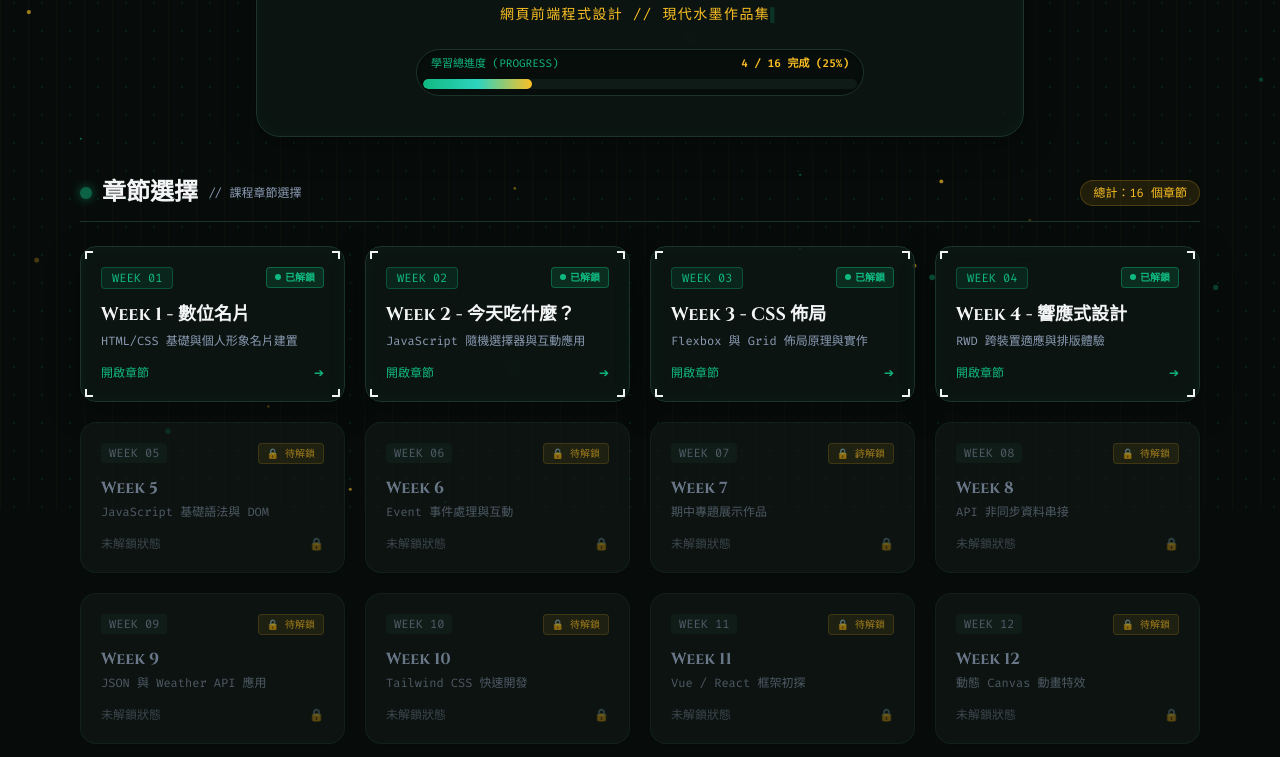
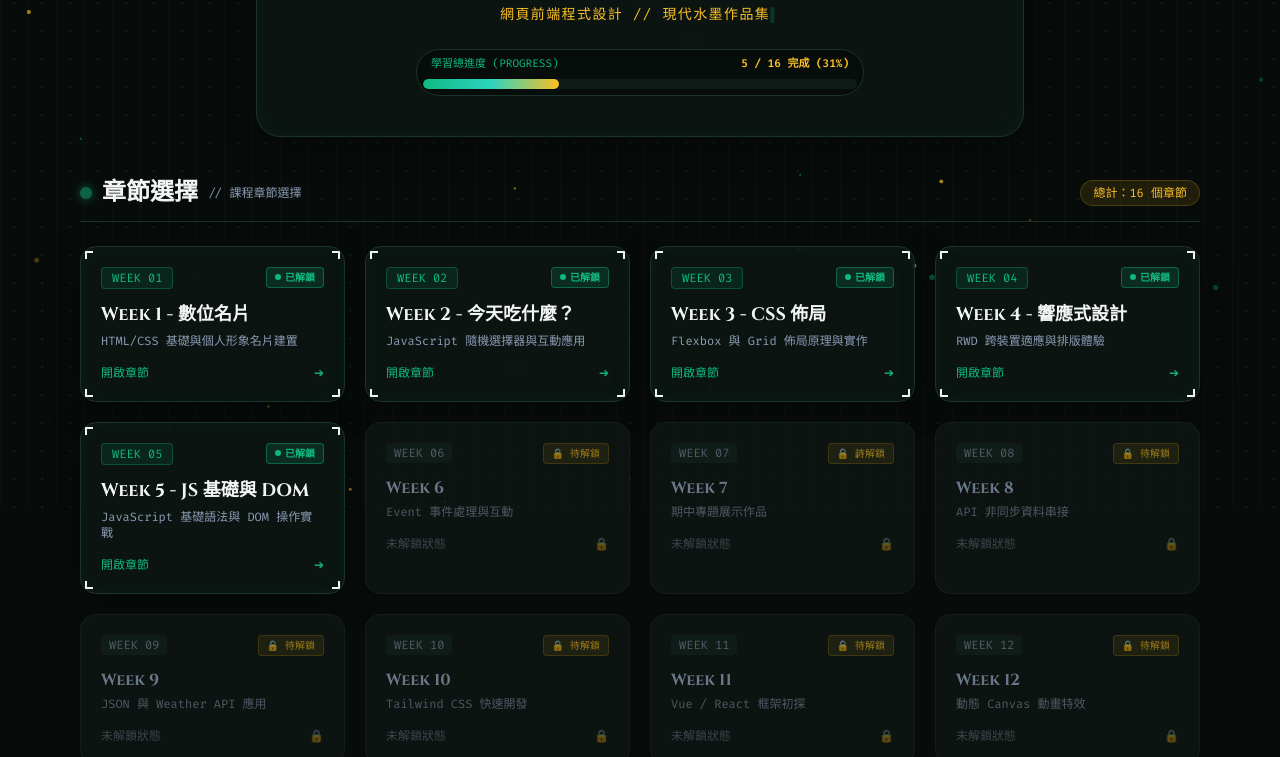
Before and after one commit to s26122162-sheng/vikhanh, a plain HTML site: page index.html in a window 1280 px wide. Shown: the part 291-1048 px from the top of the page. Drawn offline with nearby package versions, Linux system fonts and the light colour scheme.

Commit message:
Update index.html

```diff
--- a/index.html
+++ b/index.html
@@ -210,14 +210,14 @@
             </h1>
             <p id="typewriterText" class="font-mono text-xs sm:text-sm text-cyber-gold tracking-widest mb-6 min-h-[20px] typing-cursor"></p>
 
-            <!-- 學習進度條 -->
+            <!-- 學習進度條 (已更新為 5 / 16) -->
             <div class="w-full max-w-md mx-auto bg-cyber-bg/80 rounded-full p-1.5 border border-cyber-border shadow-inner">
                 <div class="flex justify-between text-[11px] font-mono px-2 mb-1.5 text-cyber-muted">
                     <span class="text-cyber-emerald">學習總進度 (PROGRESS)</span>
-                    <span class="text-cyber-gold font-bold">4 / 16 完成 (25%)</span>
+                    <span class="text-cyber-gold font-bold">5 / 16 完成 (31%)</span>
                 </div>
                 <div class="w-full bg-cyber-border/40 h-2.5 rounded-full overflow-hidden relative">
-                    <div class="bg-gradient-to-r from-cyber-emerald via-teal-400 to-cyber-gold h-full rounded-full transition-all duration-1000 shadow-sm" style="width: 25%"></div>
+                    <div class="bg-gradient-to-r from-cyber-emerald via-teal-400 to-cyber-gold h-full rounded-full transition-all duration-1000 shadow-sm" style="width: 31.25%"></div>
                 </div>
             </div>
         </header>
@@ -318,6 +318,27 @@
                     </div>
                 </a>
 
+                <!-- 第 5 週：新解鎖！ -->
+                <a href="w5/index.html" onmouseenter="playHoverSFX()" onclick="triggerClickBurst(event); playClickSFX();" class="card-active cyber-panel rounded-2xl p-5 border border-cyber-border block relative group">
+                    <div class="cyber-corner v-tl"></div>
+                    <div class="cyber-corner v-tr"></div>
+                    <div class="cyber-corner v-bl"></div>
+                    <div class="cyber-corner v-br"></div>
+
+                    <div class="flex justify-between items-start mb-3">
+                        <span class="font-mono text-xs text-cyber-emerald bg-cyber-emerald/10 px-2.5 py-0.5 rounded border border-cyber-emerald/30">WEEK 05</span>
+                        <span class="inline-flex items-center gap-1 font-mono text-[10px] text-cyber-emerald font-bold bg-cyber-emerald/15 px-2 py-0.5 rounded border border-cyber-emerald/40">
+                            <span class="w-1.5 h-1.5 rounded-full bg-cyber-emerald animate-ping"></span> 已解鎖
+                        </span>
+                    </div>
+                    <h3 class="text-lg font-serif font-bold text-cyber-text group-hover:text-cyber-emerald transition mb-1">Week 5 - JS 基礎與 DOM</h3>
+                    <p class="text-xs text-cyber-muted font-mono mb-4">JavaScript 基礎語法與 DOM 操作實戰</p>
+                    <div class="flex items-center justify-between font-mono text-xs text-cyber-emerald group-hover:translate-x-1.5 transition-transform duration-300">
+                        <span>開啟章節</span>
+                        <span>➔</span>
+                    </div>
+                </a>
+
             </div>
         </section>
     </main>
@@ -341,7 +362,7 @@
             }
         }
 
-        // 2. 動態渲染第 5 到 16 週（未解鎖）
+        // 2. 動態渲染第 6 到 16 週（未解鎖）
         const missionGrid = document.getElementById('missionGrid');
         const upcomingTitles = [
             "JavaScript 基礎語法與 DOM",
@@ -358,7 +379,8 @@
             "課程結業與未來展望"
         ];
 
-        for (let i = 5; i <= 16; i++) {
+        // Đã đổi i = 5 thành i = 6
+        for (let i = 6; i <= 16; i++) {
             const titleIndex = i - 5;
             const weekNum = i < 10 ? `0${i}` : i;
             const titleText = upcomingTitles[titleIndex] || `關卡 ${i} - 待定主題`;
```
